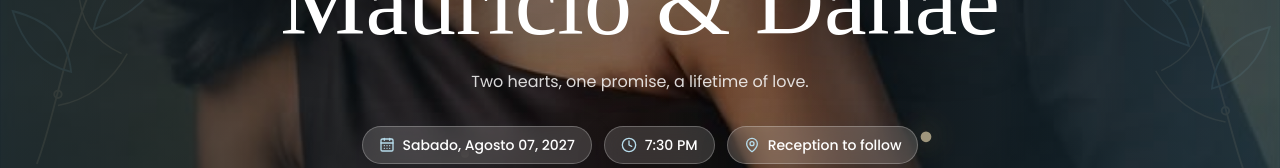
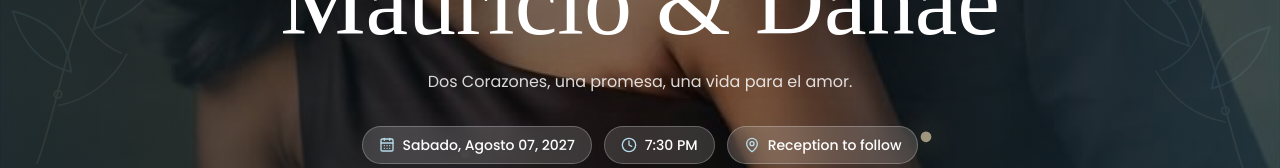
Before and after one commit to mauryd1125-pixel/blue-wedding-rsvp-react, a React (Vite) app: page / in a window 1280 px wide. Shown: the part 297-465 px from the top of the page. Built offline with nearby package versions, Linux system fonts and the light colour scheme.

Commit message:
Update invitation subtitle to Spanish

```diff
--- a/src/data/invitationData.js
+++ b/src/data/invitationData.js
@@ -23,7 +23,7 @@ export const invitationData = {
   },
   hero: {
     title: 'Invitation',
-    subtitle: 'Two hearts, one promise, a lifetime of love.',
+    subtitle: 'Dos Corazones, una promesa, una vida para el amor.',
   },
   invitationMessage: [
     'With immense joy and filled with love, Célia & Christian have the honor of inviting you to celebrate the most beautiful day of their lives.',
```
